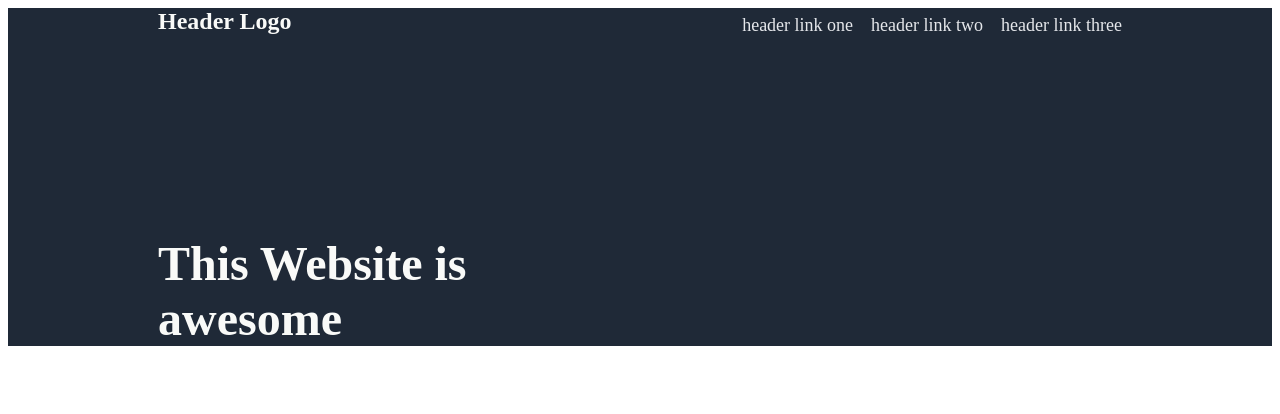
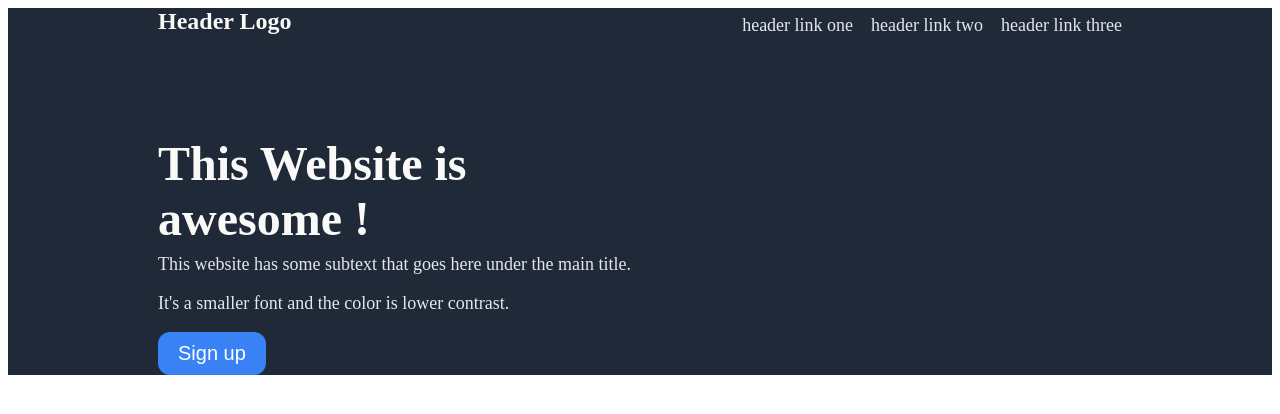
Before and after one commit to PhilippGraf11/odin-landing-page, a plain HTML site: page index.html in a window 1280 px wide. Drawn offline with Linux system fonts and the light colour scheme.

Commit message:
header fertig :)

```diff
--- a/index.html
+++ b/index.html
@@ -18,7 +18,17 @@
         <a href="#">header link three </a>
         </div>
         <div class="awesome">This Website is </div>
-            <p class="kleiner"> awesome</p>
+            <p class="kleiner"> awesome !</p>
+
+        <div class="subtext">
+        This website has some subtext that goes here under the main title.
+        <p>It's a smaller font and the color is lower contrast.</p>
+
+        <button class="signup">Sign up</button>
+
+        </div>
+
+        <div></div>
 
     </div> <!-- bis hier dunkel-->
 
--- a/style.css
+++ b/style.css
@@ -27,7 +27,7 @@ margin-left: 150px;
 }
 
 .awesome, .kleiner {
-margin-top: 200px;
+margin-top: 100px;
 margin-left: 150px;
 font-size: 48px;
 font-weight: 900;
@@ -37,3 +37,26 @@ color: #F9FAF8;
 .kleiner {
 margin-top: auto;
 }
+
+.subtext {
+font-size: 18px;
+color: #E5E7EB;
+margin-left: 150px;
+margin-top: -40px;
+}
+
+.signup
+
+{
+    background-color: #3882F6;
+    padding-top: 10px;
+    padding-bottom: 10px;
+    padding-right: 20px;
+    padding-left: 20px;
+    border-radius: 12px;
+    color: white;
+    font-size: 20px;
+    border: #1F2937
+
+
+}
```
